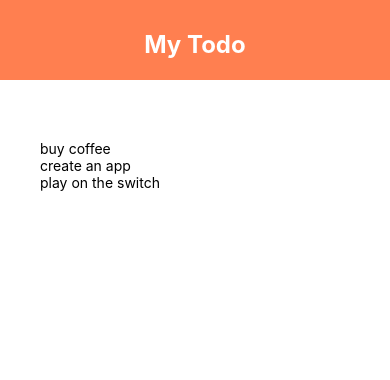
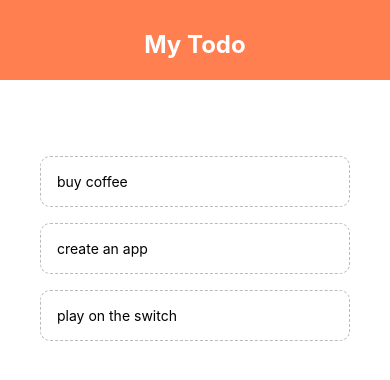
Before and after one commit to Sanchitbajaj02/simple-todo, a React Native app: screen / in a window 390 px wide. Shown: the top 380 px of the page. Built offline with nearby package versions, Linux system fonts and the light colour scheme.

Commit message:
show and delete part complete

```diff
--- /dev/null
+++ b/Components/TodoItem.jsx
@@ -0,0 +1,24 @@
+import React from 'react'
+import { StyleSheet, Text, TouchableOpacity } from 'react-native';
+
+const TodoItem = ({ item, pressHandler }) => {
+  return (
+    <TouchableOpacity onPress={() => pressHandler(item.key)}>
+      <Text style={styles.item}>{item.text}</Text>
+    </TouchableOpacity>
+  )
+}
+
+const styles = StyleSheet.create({
+  item: {
+    padding: 16,
+    // marginVertical: 12,
+    marginTop: 16,
+    borderColor: '#bbb',
+    borderWidth: 1,
+    borderStyle: 'dashed',
+    borderRadius: 10,
+  }
+})
+
+export default TodoItem
--- a/Main.jsx
+++ b/Main.jsx
@@ -3,6 +3,7 @@
 import { StyleSheet, Text, View, FlatList } from 'react-native';
 
 import Header from './Components/Header';
+import TodoItem from './Components/TodoItem';
 
 export default function Main() {
 
@@ -13,7 +14,13 @@
   ]);
 
   const renderItem = ({ item }) => {
-    return <Text>{item.text}</Text>
+    return <TodoItem item={item} pressHandler={pressHandler} />
+  }
+
+  const pressHandler = (key) => {
+    setTodos(prevTodos => {
+      return prevTodos.filter(todo => todo.key != key)
+    })
   }
 
   return (
```
